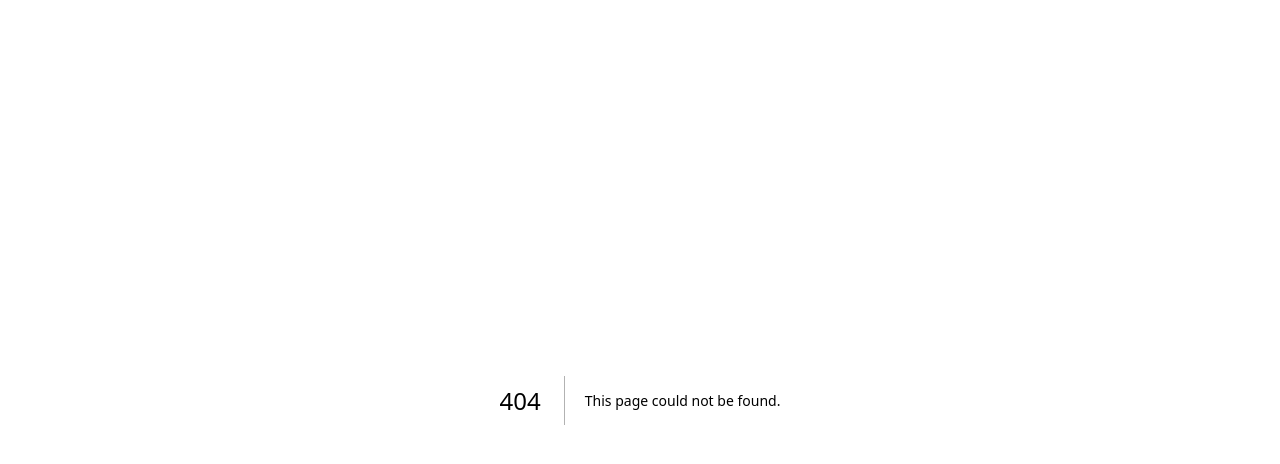
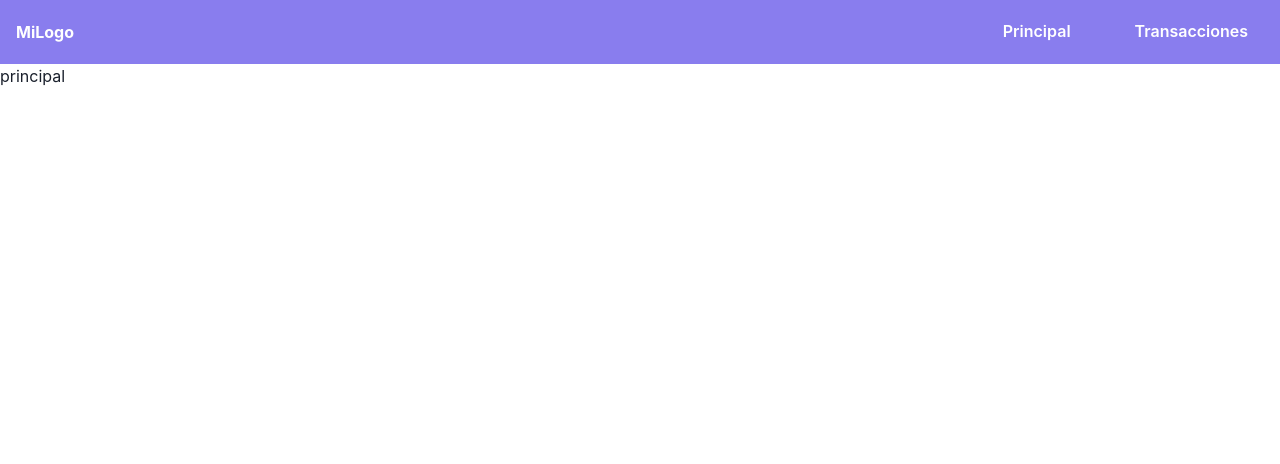
Before and after one commit to ShootDomy/pagos-qr-web, a Next.js app: page /principal in a window 1280 px wide. Before the commit this address had no page. Shown: the top 464 px of the page. Built offline with nearby package versions, Linux system fonts and the light colour scheme.

Commit message:
feat(navbar): Creacion de navbar

```diff
--- a/src/app/inicio-sesion/page.tsx
+++ b/src/app/auth/page.tsx
@@ -35,7 +35,7 @@ const esquema = z.object({
     .nonempty("La contraseña es requerida"),
 });
 
-const InicioSesion = () => {
+const Auth = () => {
   const [correo, setCorreo] = useState("");
   const [contrasena, setContrasena] = useState("");
   const [errorCorreo, setErrorCorreo] = useState<string | null>(null);
@@ -204,4 +204,4 @@ const InicioSesion = () => {
   );
 };
 
-export default InicioSesion;
+export default Auth;
--- a/src/app/layout.tsx
+++ b/src/app/layout.tsx
@@ -2,6 +2,7 @@ import type { Metadata } from "next";
 import { Geist, Geist_Mono } from "next/font/google";
 import "./globals.css";
 import { ChakraProvider } from "@chakra-ui/react";
+import { Navbar } from "@/common/Navbar";
 
 const geistSans = Geist({
   variable: "--font-geist-sans",
@@ -28,7 +29,10 @@ export default function RootLayout({
       <body
         className={`${geistSans.variable} ${geistMono.variable} antialiased`}
       >
-        <ChakraProvider>{children}</ChakraProvider>
+        <ChakraProvider>
+          <Navbar />
+          {children}
+        </ChakraProvider>
       </body>
     </html>
   );
--- /dev/null
+++ b/src/app/principal/page.tsx
@@ -0,0 +1,7 @@
+import React from "react";
+
+const principal = () => {
+  return <div>principal</div>;
+};
+
+export default principal;
--- /dev/null
+++ b/src/common/Menu.tsx
@@ -0,0 +1,19 @@
+import { menuData } from "@/ts/menu-data";
+import Link from "next/link";
+import React from "react";
+
+export const Menu = () => {
+  return (
+    <div className="flex flex-row items-center gap-4">
+      {menuData.map((item, index) => (
+        <Link
+          key={index}
+          href={item.link}
+          className="hover:text-violet-400 hover:underline underline-offset-4"
+        >
+          {item.nombre}
+        </Link>
+      ))}
+    </div>
+  );
+};
--- /dev/null
+++ b/src/common/Navbar.tsx
@@ -0,0 +1,73 @@
+"use client";
+import React from "react";
+import {
+  Box,
+  Flex,
+  HStack,
+  IconButton,
+  Button,
+  useDisclosure,
+  Stack,
+} from "@chakra-ui/react";
+import { AlignJustify, CircleChevronUp } from "lucide-react";
+import { menuData } from "@/ts/menu-data";
+
+export const Navbar = () => {
+  const { isOpen, onOpen, onClose } = useDisclosure();
+
+  // const Links = ["Inicio", "Servicios", "Nosotros", "Contacto"];
+
+  return (
+    <Box bg="#897DEE" px={4} color="white">
+      <Flex h={16} alignItems="center" justifyContent="space-between">
+        {/* Logo */}
+        <Box fontWeight="bold">MiLogo</Box>
+
+        {/* Links Desktop */}
+        <HStack
+          spacing={8}
+          alignItems="center"
+          display={{ base: "none", md: "flex" }}
+        >
+          {menuData.map((menu, item) => (
+            <Button
+              key={item}
+              variant="ghost"
+              color="white"
+              _hover={{ bg: "blue.600" }}
+            >
+              {menu.nombre}
+            </Button>
+          ))}
+        </HStack>
+
+        {/* Botón Mobile */}
+        <IconButton
+          size="md"
+          icon={isOpen ? <CircleChevronUp /> : <AlignJustify />}
+          aria-label="Open Menu"
+          display={{ md: "none" }}
+          onClick={isOpen ? onClose : onOpen}
+        />
+      </Flex>
+
+      {/* Menú Mobile */}
+      {isOpen ? (
+        <Box pb={4} display={{ md: "none" }}>
+          <Stack as="nav" spacing={4}>
+            {menuData.map((menu, item) => (
+              <Button
+                key={item}
+                variant="ghost"
+                color="white"
+                _hover={{ bg: "blue.600" }}
+              >
+                {menu.nombre}
+              </Button>
+            ))}
+          </Stack>
+        </Box>
+      ) : null}
+    </Box>
+  );
+};
--- /dev/null
+++ b/src/ts/menu-data.ts
@@ -0,0 +1,20 @@
+import React from "react";
+
+export const menuData: IMenuData[] = [
+  { nombre: "Principal", link: "/", icon: "" },
+  { nombre: "Transacciones", link: "/transacciones", icon: "" },
+];
+
+export type IMenuData = {
+  nombre: string;
+  link: string;
+  // icon: IconType;
+  icon: "";
+  className?: string;
+};
+
+// export const menuAciones: IMenuData[]=[
+//   {
+//     nombre: ""
+//   }
+// ]
```
Also changed, not shown: src/components/layout/MainLayout.ts (added, +9 -0 lines).
